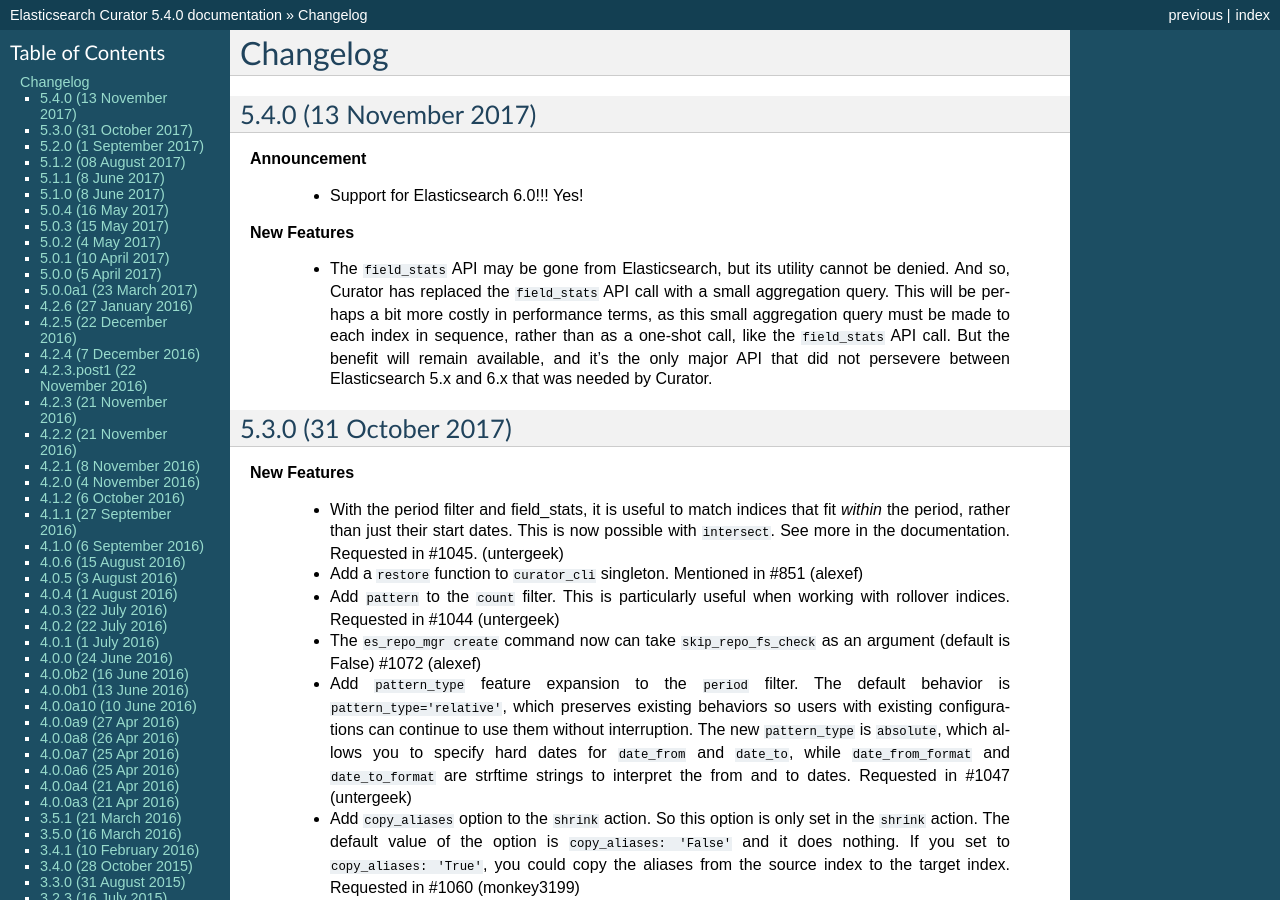
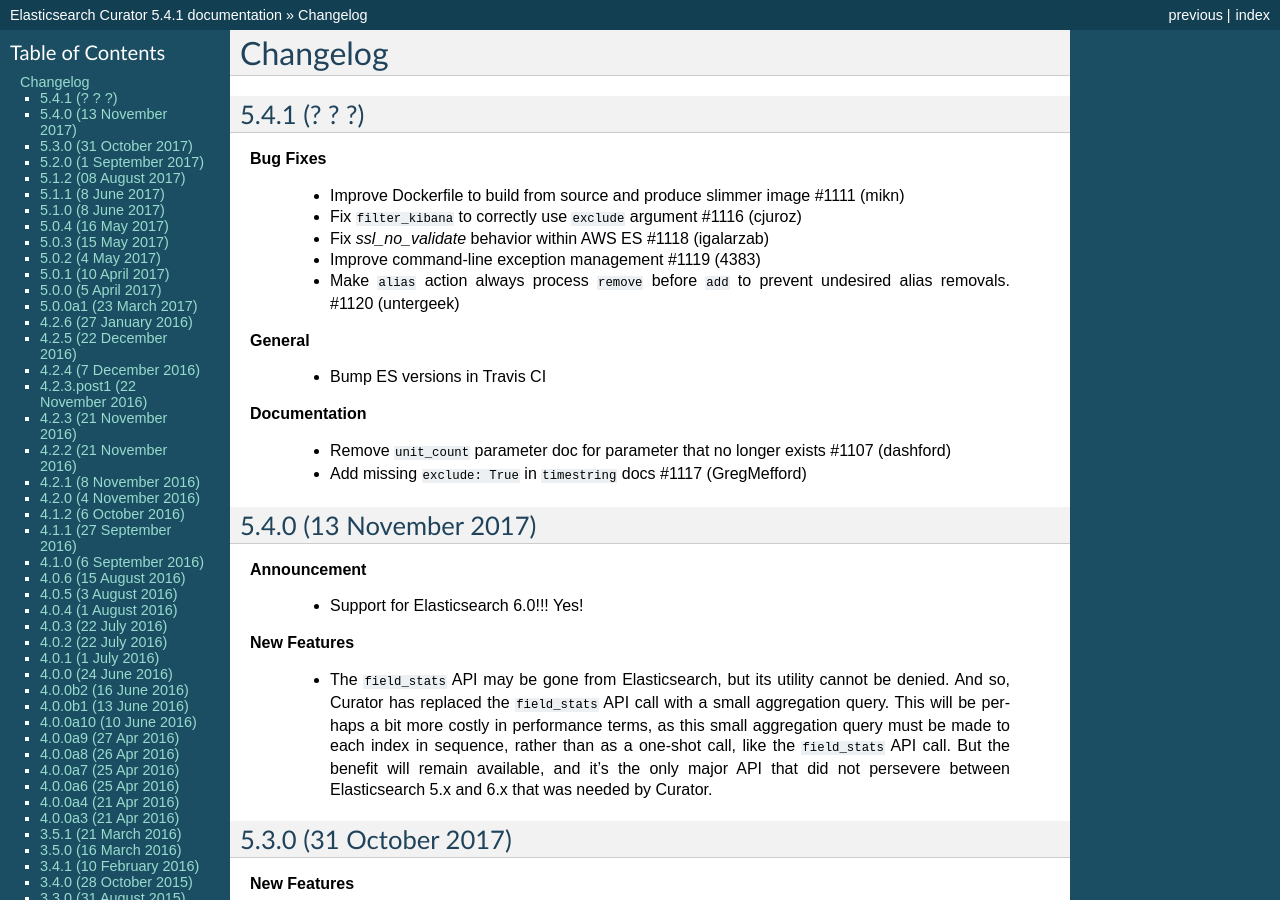
Before and after one commit to elastic/curator, a Sphinx documentation site: the page built from docs/Changelog.rst, in a window 1280 px wide and 900 px high. Built offline with Sphinx 7.4.7, drawn with Linux system fonts in a browser that asks for light colours; some of the changed text lies outside the part shown.

Commit message:
Fix alias race condition reported
This should address the problem reported.

```diff
--- a/curator/_version.py
+++ b/curator/_version.py
@@ -1 +1 @@
-__version__ = '5.4.0'
+__version__ = '5.4.1'
--- a/docs/Changelog.rst
+++ b/docs/Changelog.rst
@@ -2,6 +2,32 @@
 
 Changelog
 =========
+
+5.4.1 (? ? ?)
+-------------
+
+**Bug Fixes**
+
+  * Improve Dockerfile to build from source and produce slimmer image
+    #1111 (mikn)
+  * Fix ``filter_kibana`` to correctly use ``exclude`` argument
+    #1116 (cjuroz)
+  * Fix `ssl_no_validate` behavior within AWS ES #1118 (igalarzab)
+  * Improve command-line exception management #1119 (4383)
+  * Make ``alias`` action always process ``remove`` before ``add``
+    to prevent undesired alias removals. #1120 (untergeek)
+
+**General**
+
+  * Bump ES versions in Travis CI
+
+**Documentation**
+
+  * Remove ``unit_count`` parameter doc for parameter that no longer
+    exists #1107 (dashford)
+  * Add missing ``exclude: True`` in ``timestring`` docs #1117 (GregMefford)
+
+
 
 5.4.0 (13 November 2017)
 ------------------------
```
Also changed, not shown: .travis.yml, 3 other files.
